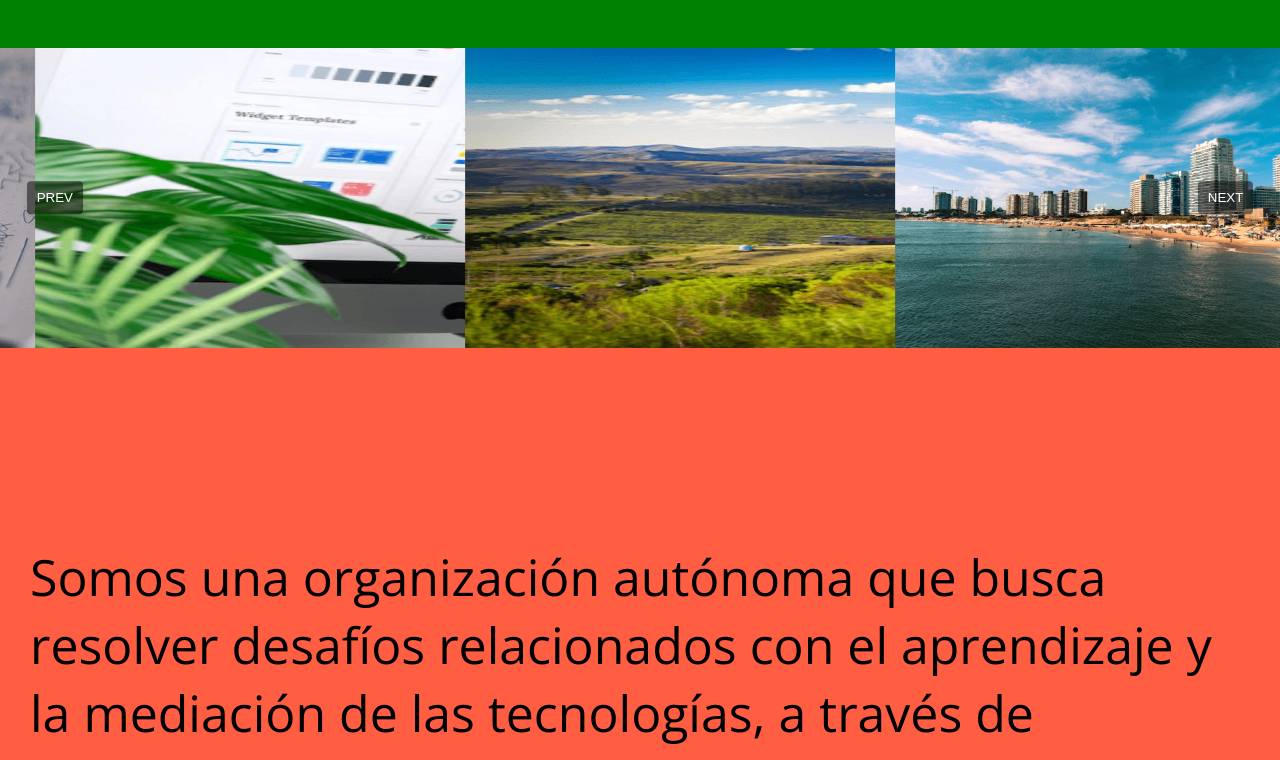
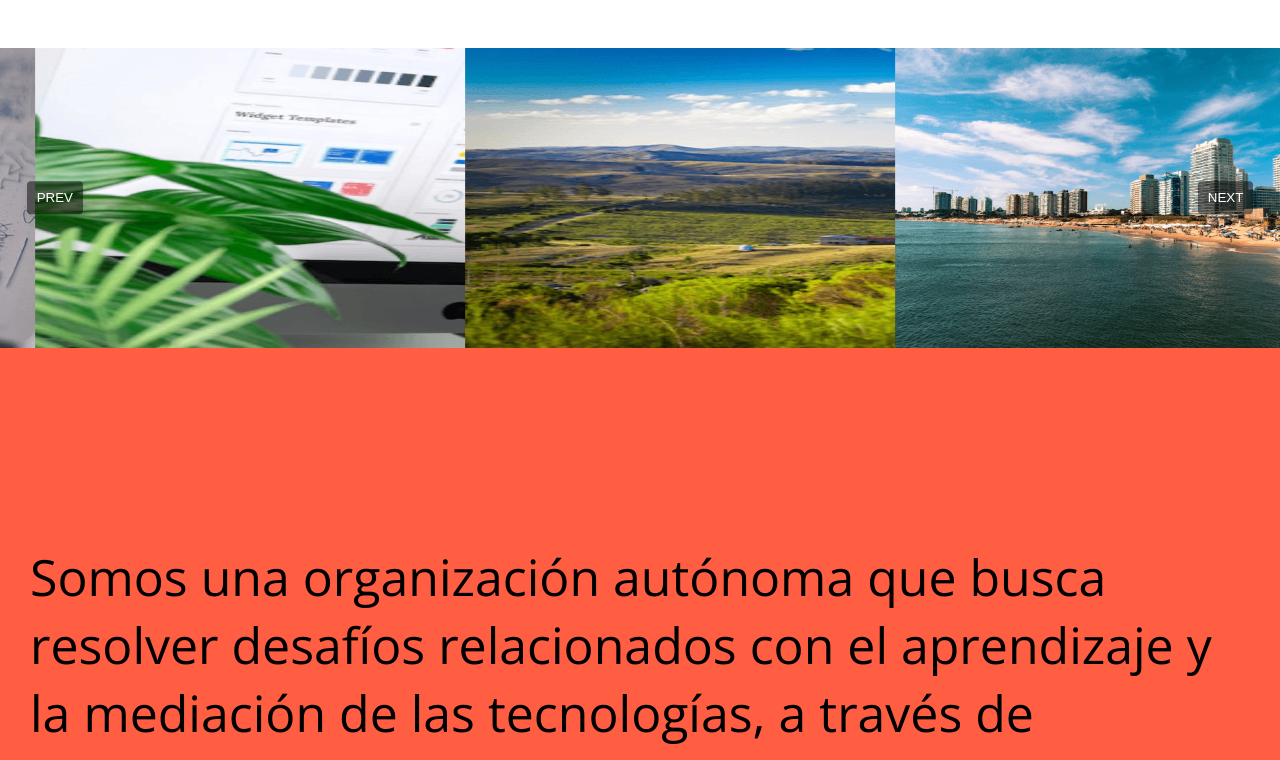
Before and after one commit to Rodriguezadrian/Frontend_test, a website: page index.html in a window 1280 px wide. Shown: the part 706-1466 px from the top of the page. Drawn offline with nearby package versions, Linux system fonts and the light colour scheme.

Commit message:
update style

```diff
--- a/styles.css
+++ b/styles.css
@@ -1829,9 +1829,6 @@ footer {
     width: 100%;
     overflow-x: hidden;
   }
-  .container {
-    background-color: green;
-  }
   header {
     width: 100%;
     padding: 0;
```
